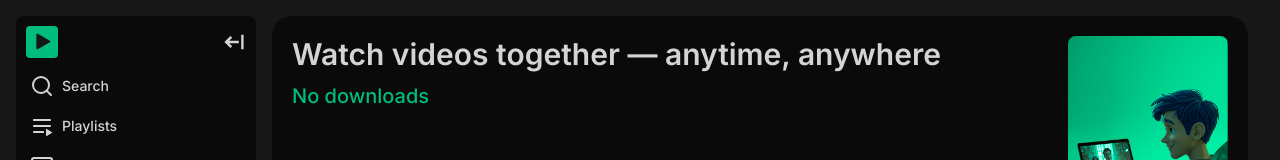
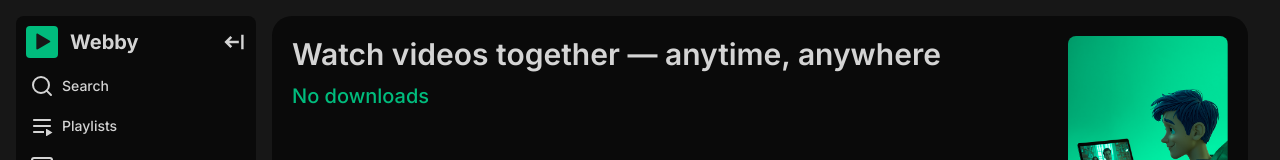
Before and after one commit to ShutSasha/Webby, a Next.js app in the folder web/: page / in a window 1280 px wide. Both pictures are taken after a click on the button 44 px from the left and 82 px from the top of the page. Shown: the top 160 px of the page. Built offline with nearby package versions, Linux system fonts and the light colour scheme; no server answers.

Commit message:
feat(web): add "Webby" logo text

```diff
--- a/web/src/ui/components/modules/Nav/DesktopNav.tsx
+++ b/web/src/ui/components/modules/Nav/DesktopNav.tsx
@@ -22,8 +22,14 @@ export default function DesktopNav() {
           rounded-lg ${isExpanded ? 'w-60 items-start' : 'w-14 items-center'} text-sm leading-5`}
       >
         <div className={`flex w-full items-center ${isExpanded ? 'mb-3 flex-row justify-between' : 'flex-col'}`}>
-          <Link href={'/'}>
+          <Link href={'/'} className="flex items-center">
             <LogoIcon className="h-8 w-8 text-zinc-950" />
+            <p
+              className={`text-xl overflow-hidden whitespace-nowrap font-bold transition-all duration-300
+                ${isExpanded ? 'opacity-100 ml-3' : 'w-0 h-0 opacity-0'}`}
+            >
+              Webby
+            </p>
           </Link>
           <button onClick={toggleSideNav}>
             <ExpandIcon
```
